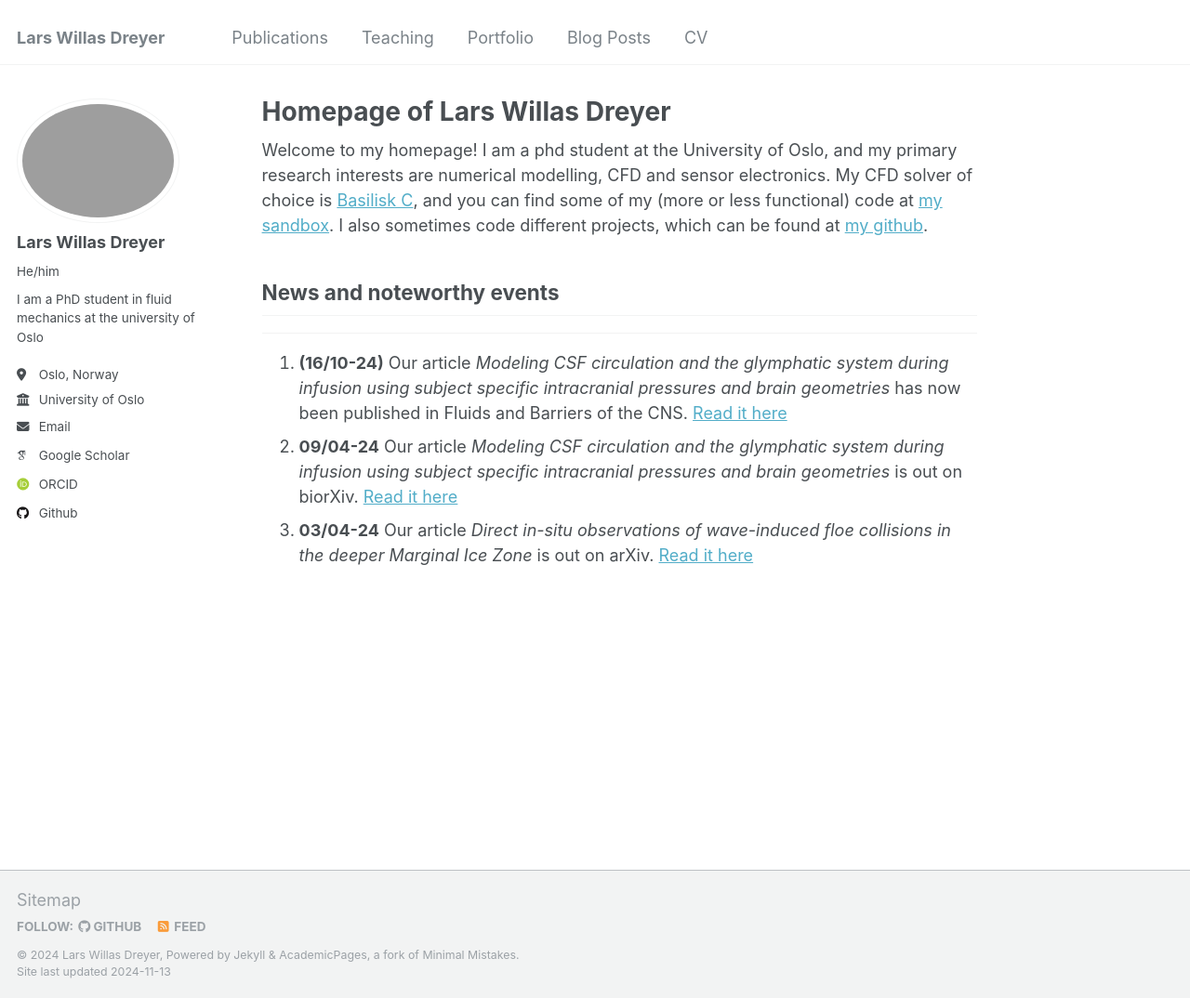
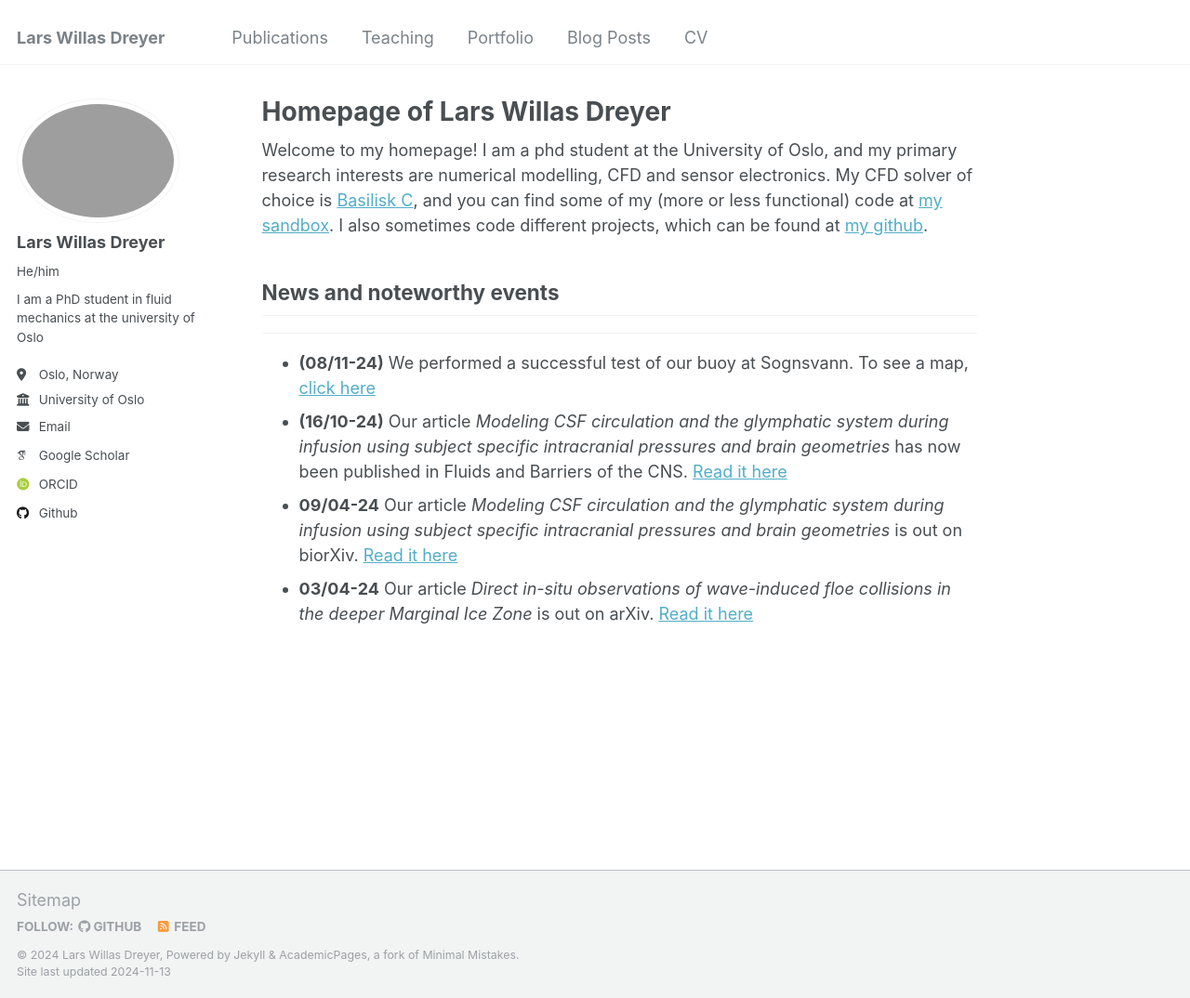
Before and after one commit to larswd/larswd.github.io, a Jekyll site: the page built from _pages/about.md, in a window 1280 px wide and 1074 px high. Shown: the whole window at 93% size. Built offline with Jekyll 4.4.1, drawn with Linux system fonts in a browser that asks for light colours; some web fonts are replaced.

```diff
--- a/_pages/about.md
+++ b/_pages/about.md
@@ -13,6 +13,7 @@
 
 ## News and noteworthy events
 ---------
-1. **(16/10-24)** Our article *Modeling CSF circulation and the glymphatic system during infusion using subject specific intracranial pressures and brain geometries* has now  been published in Fluids and Barriers of the CNS. [Read it here](https://fluidsbarrierscns.biomedcentral.com/articles/10.1186/s12987-024-00582-0)
-2. **09/04-24** Our article *Modeling CSF circulation and the glymphatic system during infusion using subject specific intracranial pressures and brain geometries* is out on biorXiv. [Read it here](https://www.biorxiv.org/content/10.1101/2024.04.08.588508v1.abstract)
-3. **03/04-24** Our article *Direct in-situ observations of wave-induced floe collisions in the deeper Marginal Ice Zone* is out on arXiv. [Read it here](https://arxiv.org/abs/2404.02750)
+- **(08/11-24)** We performed a successful test of our buoy at Sognsvann. To see a map, [click here]()
+- **(16/10-24)** Our article *Modeling CSF circulation and the glymphatic system during infusion using subject specific intracranial pressures and brain geometries* has now  been published in Fluids and Barriers of the CNS. [Read it here](https://fluidsbarrierscns.biomedcentral.com/articles/10.1186/s12987-024-00582-0)
+- **09/04-24** Our article *Modeling CSF circulation and the glymphatic system during infusion using subject specific intracranial pressures and brain geometries* is out on biorXiv. [Read it here](https://www.biorxiv.org/content/10.1101/2024.04.08.588508v1.abstract)
+- **03/04-24** Our article *Direct in-situ observations of wave-induced floe collisions in the deeper Marginal Ice Zone* is out on arXiv. [Read it here](https://arxiv.org/abs/2404.02750)
```
Also changed, not shown: _portfolio/portfolio-1.md (deleted, +0 -7 lines), _portfolio/portfolio-2.html (deleted, +0 -7 lines), _portfolio/sognsvann.md (added, +7 -0 lines), images/sognsvann.png (added).
